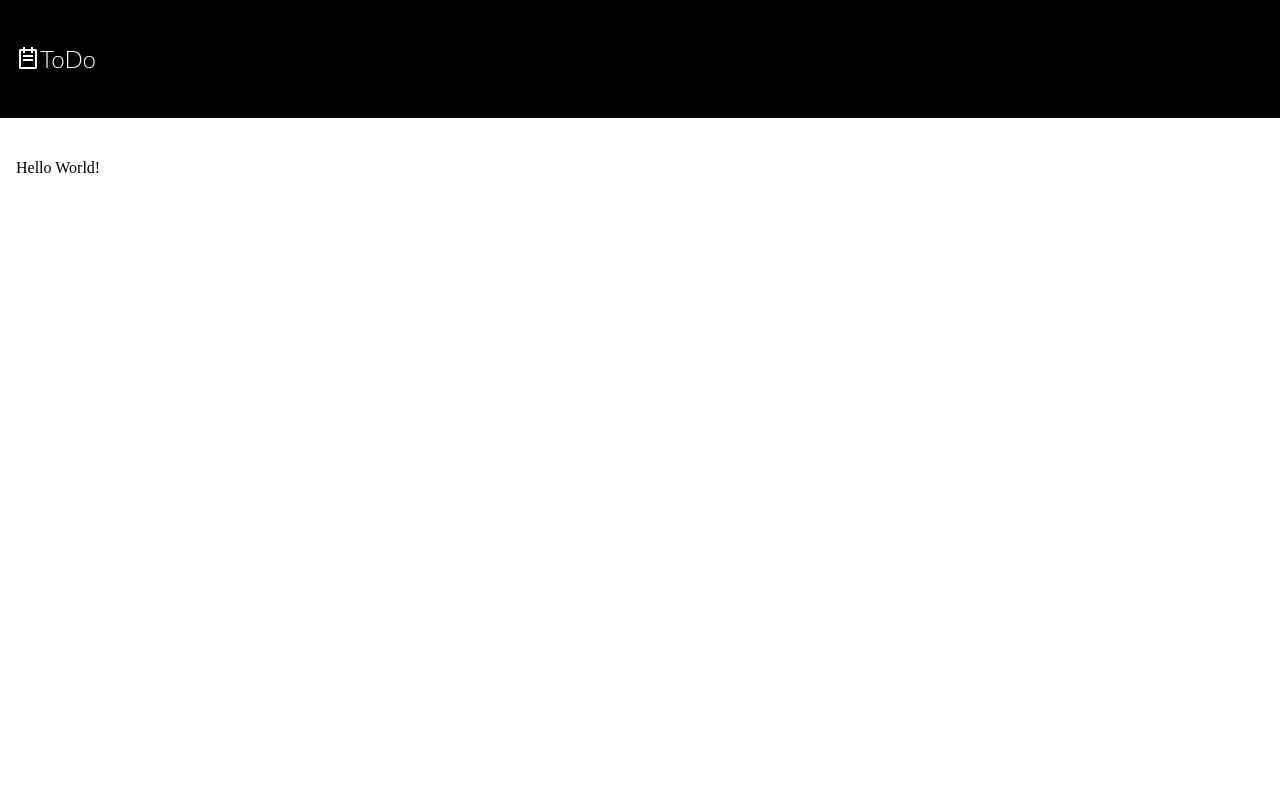
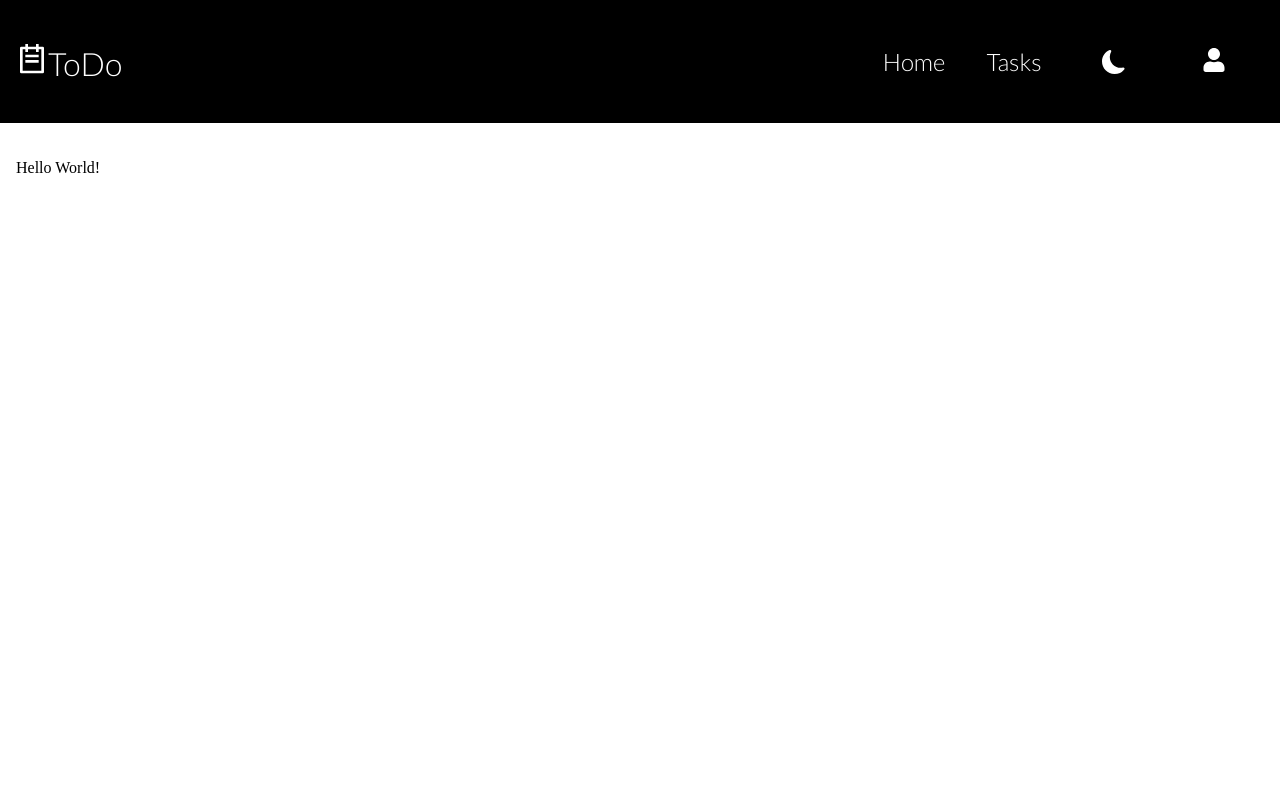
Before and after one commit to FeBassetto/project-toDo-frontEnd, a React (Create React App) app: page / in a window 1280 px wide. Shown: the top 800 px of the page. Built offline with nearby package versions, Linux system fonts and the light colour scheme; the HTML template or start-up script is replaced by a standard one.

Commit message:
Finished styling header

```diff
--- /dev/null
+++ b/src/layouts/Header/DesktopHeader/DesktopHeader.module.css
@@ -0,0 +1,29 @@
+.desktopHeader{
+    width: 100%;
+    height: 100%;
+
+    display: flex;
+    justify-content: flex-end;
+
+    font-size: 1.5rem;
+}
+
+.desktopHeader ul{
+    height: 100%;
+
+    display: flex;
+    align-items: center;
+}
+
+.desktopHeader ul li{
+    width: 100px;
+    height: auto;
+
+    display: flex;
+    justify-content: center;
+}
+
+.desktopHeader ul li:hover{
+    opacity: .6;
+    cursor: pointer;
+}
--- /dev/null
+++ b/src/layouts/Header/DesktopHeader/DesktopHeader.tsx
@@ -0,0 +1,65 @@
+import React from "react";
+import styles from './DesktopHeader.module.css'
+
+import { FaUser } from 'react-icons/fa'
+import { BsMoonFill, BsSunFill } from 'react-icons/bs'
+import { Link } from "react-router-dom";
+import { connect } from "react-redux";
+import { bindActionCreators, Dispatch } from "redux";
+import { themeActions } from "../../../store/actions/themeActions";
+
+const DesktopHeader = (props: any) => {
+
+    const loggedUser = true
+
+    const setTheme = () => {
+        props.changeTheme(!props.lightMode)
+    }
+
+    return (
+        <>
+            <div className={styles.desktopHeader}>
+                <ul>
+                    <li>
+                        <Link to='/'>
+                            Home
+                        </Link>
+                    </li>
+                    <li>
+                        <Link to='/tasks'>
+                            Tasks
+                        </Link>
+                    </li>
+                    <li>
+                        {props.lightMode ?
+                            <BsMoonFill onClick={() => setTheme()} />
+                            :
+                            <BsSunFill onClick={() => setTheme()} />
+                        }
+                    </li>
+                    {loggedUser ?
+                        <li>
+                            <Link to='/profile'>
+                                <FaUser />
+                            </Link>
+                        </li>
+                        :
+                        <li>
+                            <Link to='/login'>
+                                Logar
+                            </Link>
+                        </li>
+                    }
+                </ul>
+            </div>
+        </>
+    )
+}
+
+const mapDispatchToProps = (dispatch: Dispatch) => bindActionCreators(themeActions, dispatch)
+
+const mapStateToProps = (state: any) => ({
+    lightMode: state.themeReducer.lightMode
+})
+
+export default connect(mapStateToProps, mapDispatchToProps)(DesktopHeader)
--- a/src/layouts/Header/Header.module.css
+++ b/src/layouts/Header/Header.module.css
@@ -27,14 +27,27 @@
     height: 100%;
 }
 
+.header__desktop{
+    width: 60%;
+    height: 100%;
+}
+
 @media screen and (min-width: 1024px) {
     .header__mobile {
         display: none;
     }
 }
 
+@media screen and (max-width: 1024px) {
+    .header__desktop {
+        display: none;
+    }
+}
+
 @media screen and (min-width: 550px) {
     .header {
-        height: 15vh;
+        height: 125px;
+
+        font-size: 2rem;
     }
 }
--- a/src/layouts/Header/Header.tsx
+++ b/src/layouts/Header/Header.tsx
@@ -6,22 +6,29 @@ import { RiTodoLine } from 'react-icons/ri'
 
 import IStyledTheme from "../../models/IStyledTheme";
 import MobileHeader from "./MobileHeader/MobileHeader";
+import DesktopHeader from "./DesktopHeader/DesktopHeader";
+import { Link } from "react-router-dom";
 
 const StyledHeader = styled.header`
     background-color: ${({ theme }: IStyledTheme) => theme.headerBackground};
     color: ${({ theme }: IStyledTheme) => theme.headerColor};
-    border-bottom: 2px solid ${({theme}:IStyledTheme) => theme.headerColor};
+    border-bottom: 2px solid ${({ theme }: IStyledTheme) => theme.headerColor};
 `
 
 const Header = () => {
     return (
         <StyledHeader className={styles.header}>
             <span className={styles.header__logo}>
-                <RiTodoLine />
-                ToDo
+                <Link to='/'>
+                    <RiTodoLine />
+                    ToDo
+                </Link>
             </span>
             <div className={styles.header__mobile}>
                 <MobileHeader />
+            </div>
+            <div className={styles.header__desktop}>
+                <DesktopHeader />
             </div>
         </StyledHeader>
     )
--- a/src/layouts/Header/MobileHeader/MobileHeader.tsx
+++ b/src/layouts/Header/MobileHeader/MobileHeader.tsx
@@ -24,6 +24,7 @@ const StyledMenu = styled.div`
 const MobileHeader = (props: any) => {
 
     const [openMenu, setOpenMenu] = useState(false)
+    const loggedUser = false
 
     const toggleMenu = () => {
         setOpenMenu(openMenu => !openMenu)
@@ -51,12 +52,15 @@ const MobileHeader = (props: any) => {
                     <li onClick={() => toggleMenu()}>
                         <Link to='/tasks'>Tasks</Link>
                     </li>
-                    <li onClick={() => toggleMenu()}>
-                        <Link to='/profile'>Perfil</Link>
-                    </li>
-                    <li onClick={() => toggleMenu()}>
-                        <Link to='/exit'>Sair</Link>
-                    </li>
+                    {loggedUser ?
+                        <li onClick={() => toggleMenu()}>
+                            <Link to='/profile'>Perfil</Link>
+                        </li>
+                        :
+                        <li onClick={() => toggleMenu()}>
+                            <Link to='/profile'>Login</Link>
+                        </li>
+                    }
                 </ul>
                 <div className={styles.mobileHeader__menuLogo}>
                     <Link to='/'>
```
